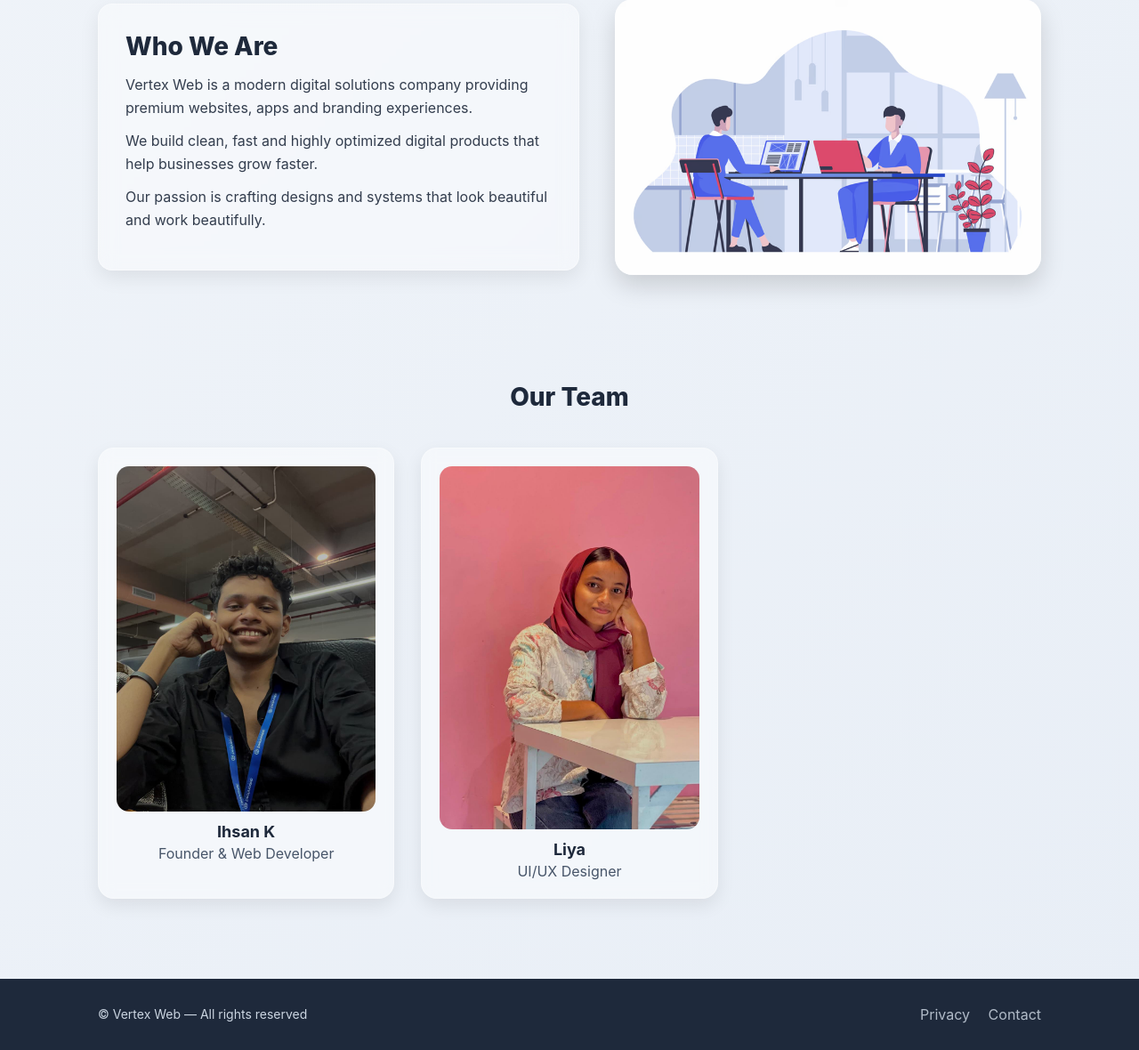
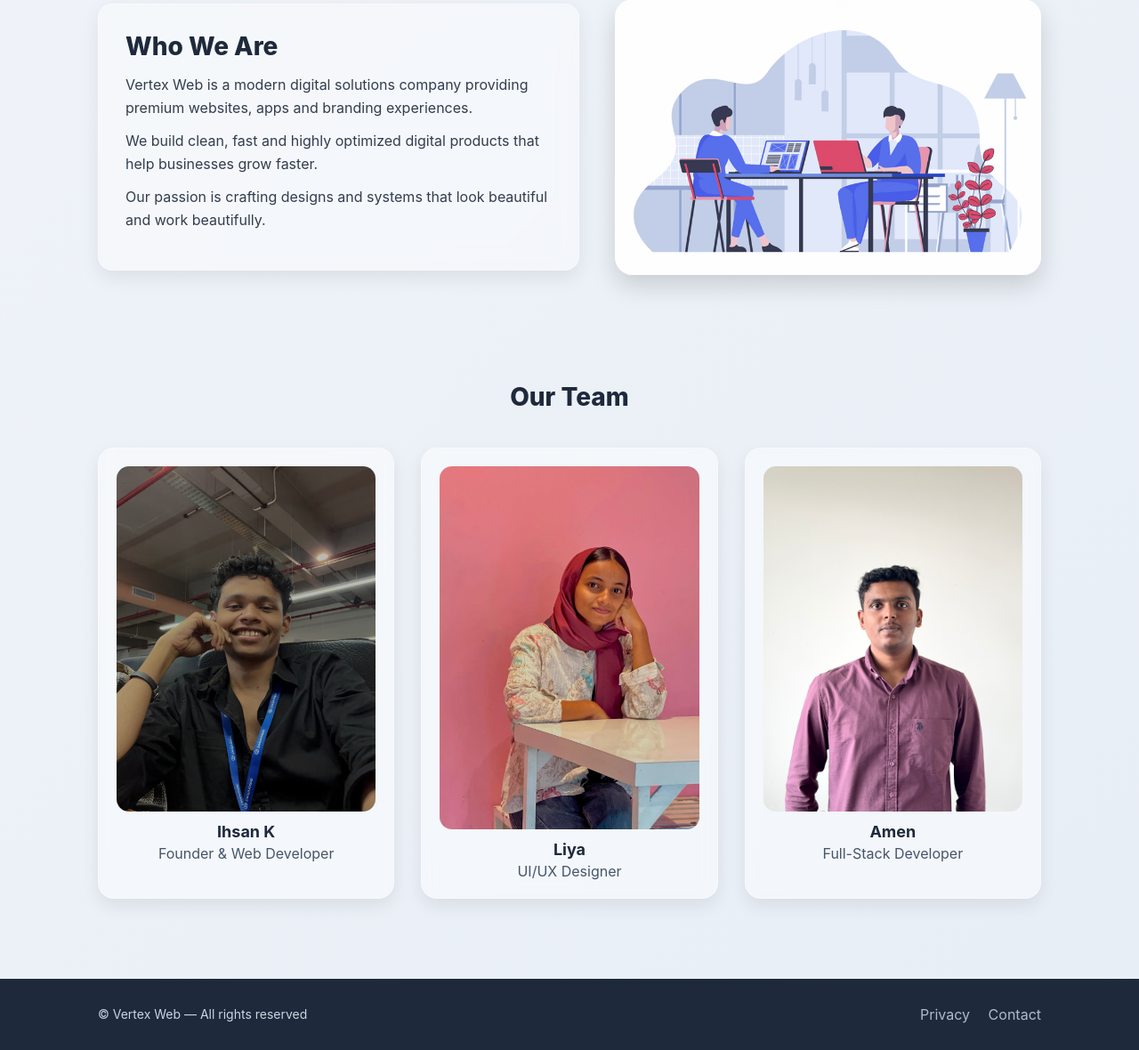
Before and after one commit to ihsanshanu03-pixel/vertex, a Django app: template portfolio/templates/about.html in a window 1280 px wide. Shown: the part 451-1631 px from the top of the page at 89% size. Run offline with Django 3.2, Linux system fonts and the light colour scheme; the template is opened without the code that fills it, so the values that code supplies are empty.

Commit message:
Second commit: add/modify files

```diff
--- a/portfolio/templates/about.html
+++ b/portfolio/templates/about.html
@@ -259,6 +259,12 @@
           <p>UI/UX Designer</p>
         </div>
 
+        <div class="team-item">
+          <img src="{% static 'images/IMG_3524.jpg' %}" alt="Amen">
+          <h4>Amen</h4>
+          <p>Full-Stack Developer</p>
+        </div>
+
       </div>
     </div>
   </section>
```
